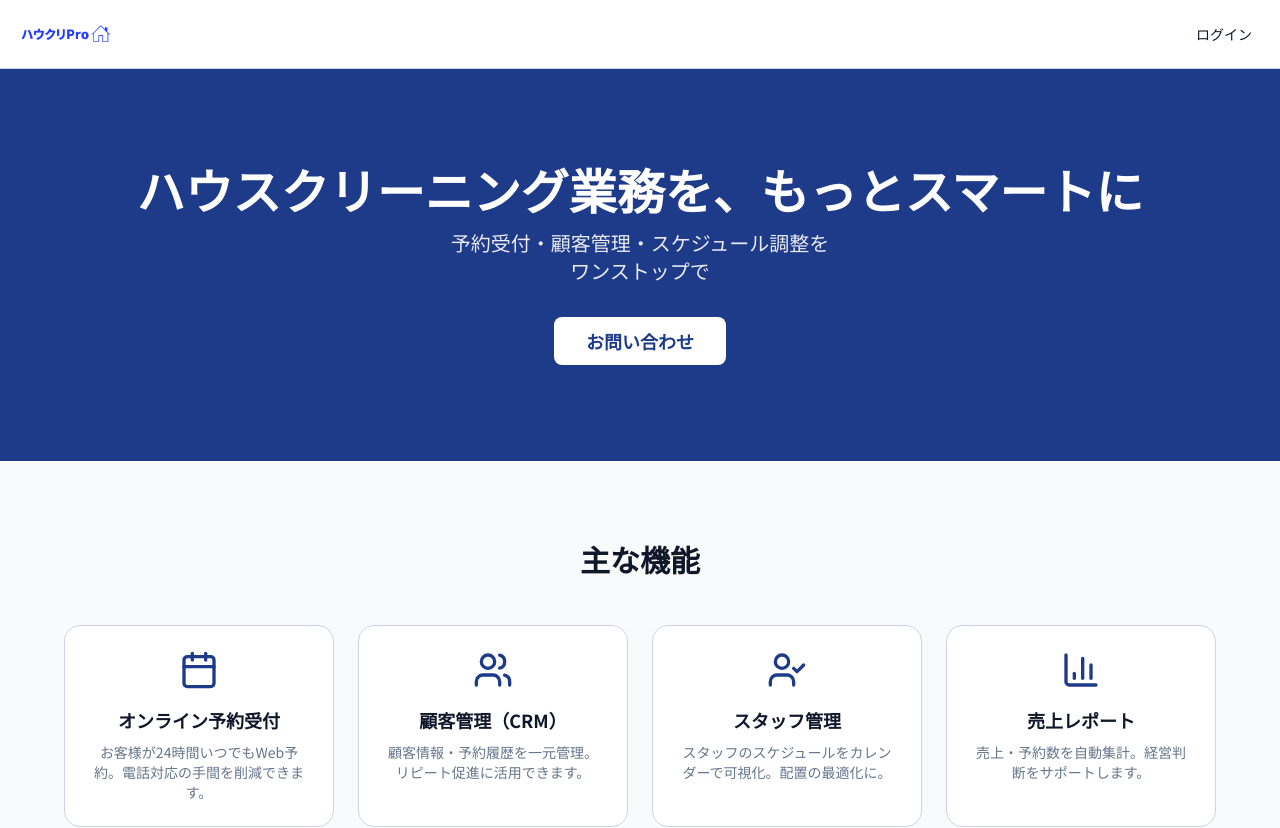
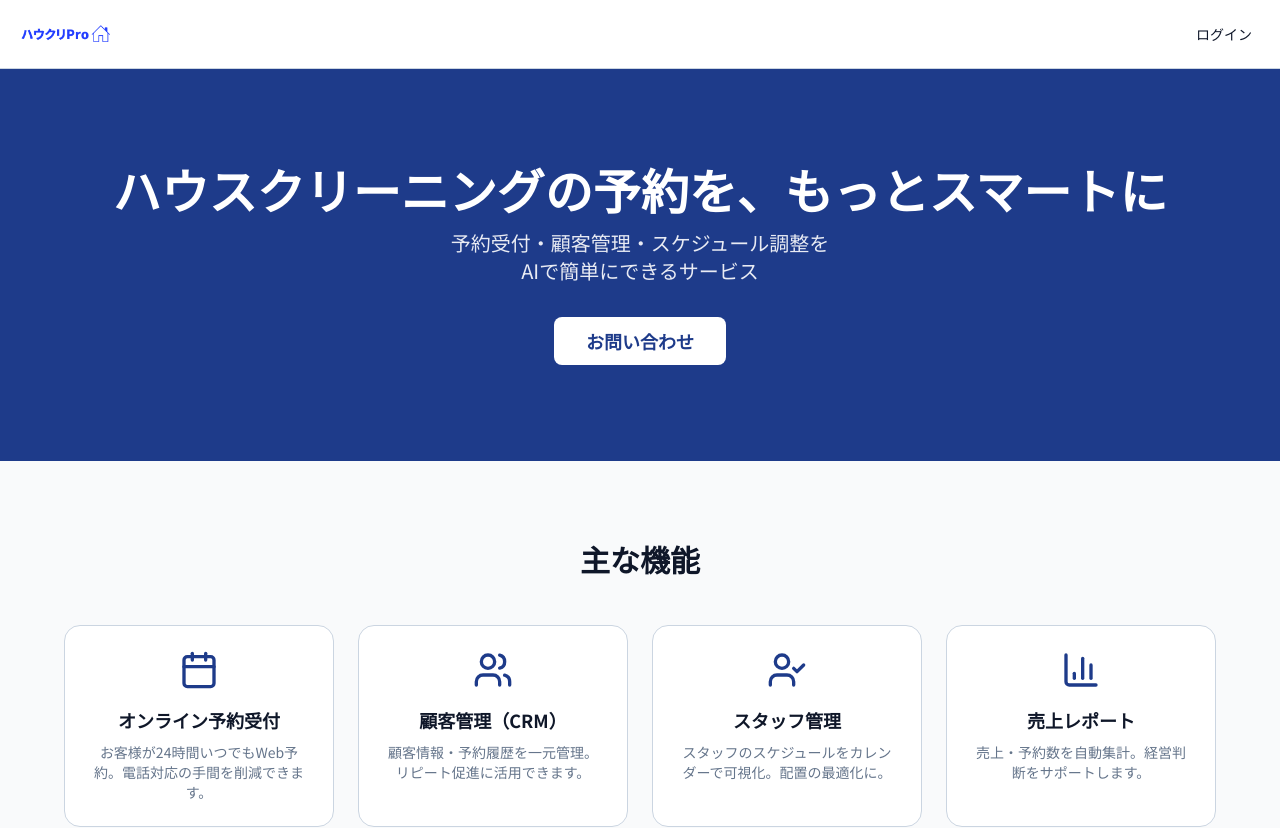
Before and after one commit to ayuuum/HomeServiceAI, a React (Vite) app: page / in a window 1280 px wide. Shown: the top 828 px of the page. Built offline with nearby package versions, Linux system fonts and the light colour scheme; the HTML template or start-up script is replaced by a standard one.

Commit message:
Manual edit: src/pages/LandingPage.tsx
Edited UI in Lovable

```diff
--- a/src/pages/LandingPage.tsx
+++ b/src/pages/LandingPage.tsx
@@ -33,14 +33,14 @@ const LandingPage = () => {
       <section className="bg-primary py-16 md:py-24">
         <div className="container mx-auto px-4 text-center">
           <h1 className="text-3xl md:text-5xl font-bold text-primary-foreground mb-4">
-            ハウスクリーニング業務を、
+            ハウスクリーニングの予約を、
             <br className="md:hidden" />
             もっとスマートに
           </h1>
           <p className="text-lg md:text-xl text-primary-foreground/90 mb-8 max-w-2xl mx-auto">
             予約受付・顧客管理・スケジュール調整を
             <br className="hidden md:block" />
-            ワンストップで
+            AIで簡単にできるサービス
           </p>
           <Button
             size="lg"
```
